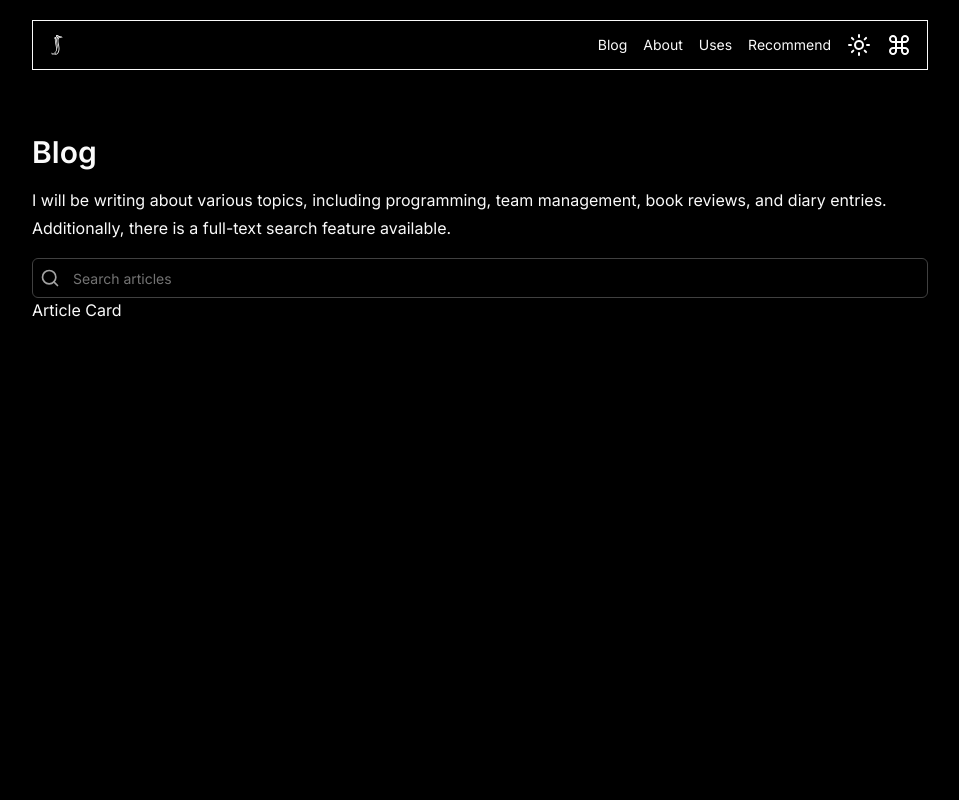
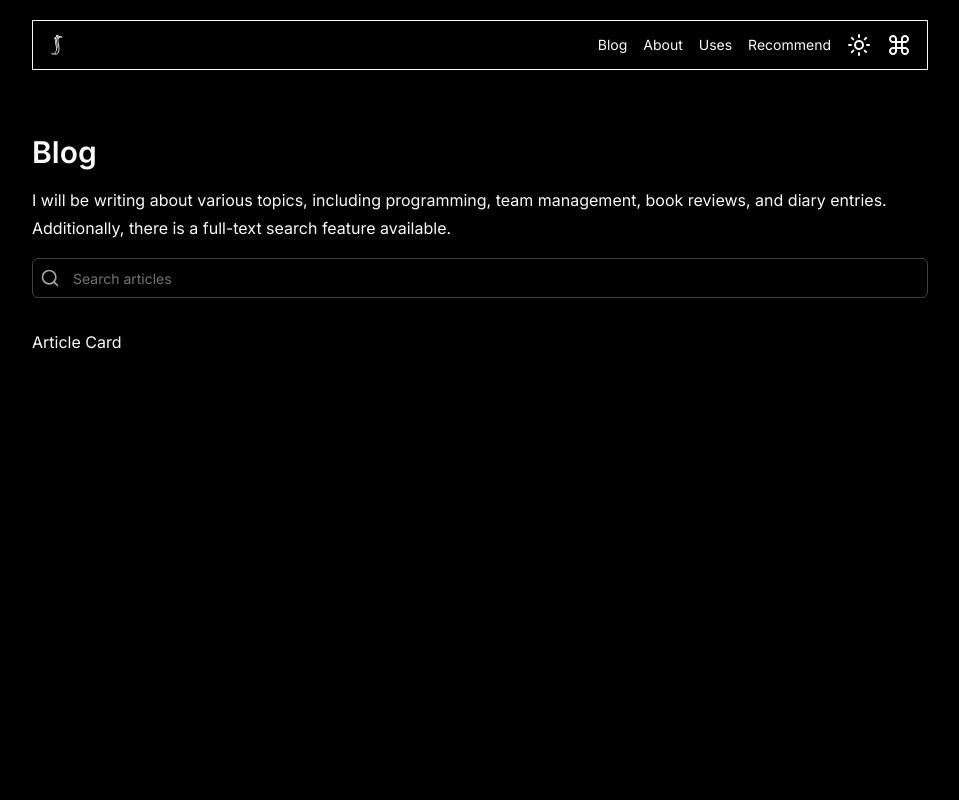
Before and after one commit to sushin-ya/sushinya-app-blog, a Next.js app: page /blog in a window 1280 px wide. Shown: the top 800 px of the page, without its empty margins (160-1119 px from the left). Built offline with nearby package versions, Linux system fonts and the light colour scheme.

Commit message:
fix: sectionにflex指定

```diff
--- a/app/blog/page.tsx
+++ b/app/blog/page.tsx
@@ -3,7 +3,7 @@ import { Input } from "@/components/ui/input";
 
 export default function BlogPage() {
   return (
-    <section className="min-h-screen">
+    <section className="min-h-screen flex flex-col gap-8">
       <div className="flex flex-col gap-4 mt-16">
         <h1 className="font-semibold text-3xl">Blog</h1>
         {/* TODO: 全文検索機能 */}
```
